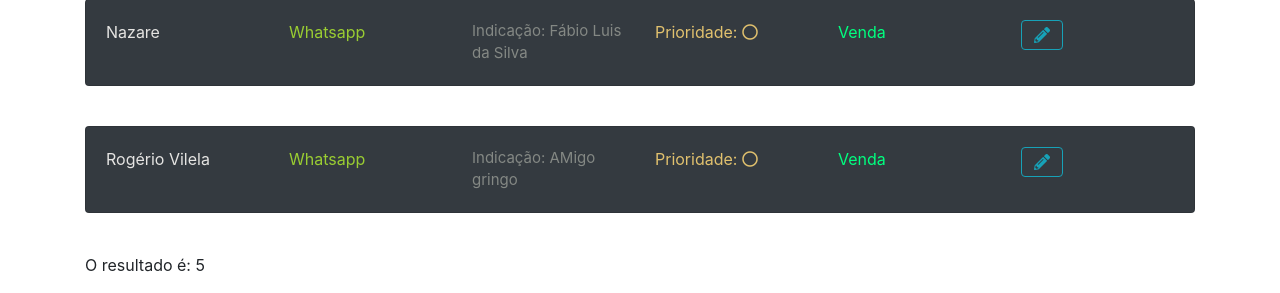
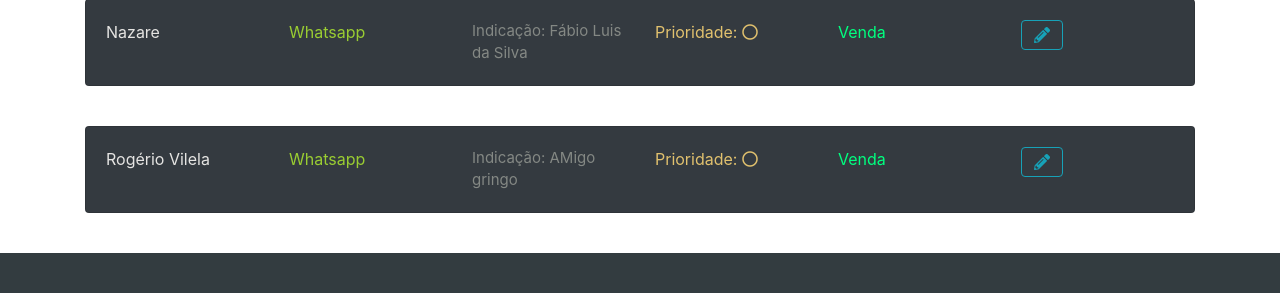
Before and after one commit to leandrofreire13/leadwsp, a Django app: page /referidos in a window 1280 px wide. Shown: the part 1706-1999 px from the top of the page. After the commit the page ends 1959 px from the top, so only its background shows below. Run offline with Django 3.2, Linux system fonts and the light colour scheme; a user stored in the database is signed in; data comes from the database, SQL or seed files in the repository; some libraries are stand-ins or nearby versions.

Commit message:
Tirando a contagem da home

```diff
--- a/referidos/static/js/script.js
+++ b/referidos/static/js/script.js
@@ -4,6 +4,7 @@ console.log('To aqui');
 //conta o texto
 var count = (str.match(/Iniciar/g) || []).length;
 document.getElementById("res").textContent = count
+
 
 
 /*
--- a/referidos/templates/referidos/lista_referidos.html
+++ b/referidos/templates/referidos/lista_referidos.html
@@ -8,7 +8,6 @@
         <i class="fas fa-plus-circle"></i
     ></a>
 </div>
-<div id="textostatus">
 {% for referido in referidos %}
 <div class="card text-white bg-dark mb-3">
     <div class="card-body">
@@ -34,8 +33,6 @@
 </div>
 <br>
 {% endfor %}
-<p>O resultado é: <span id='res'></span></p>
-</div>
 <!-- Modal -->
 <div class="modal fade" id="exampleModal" tabindex="-1" role="dialog" aria-labelledby="exampleModalLabel" aria-hidden="true">
   <div class="modal-dialog" role="document">
```
